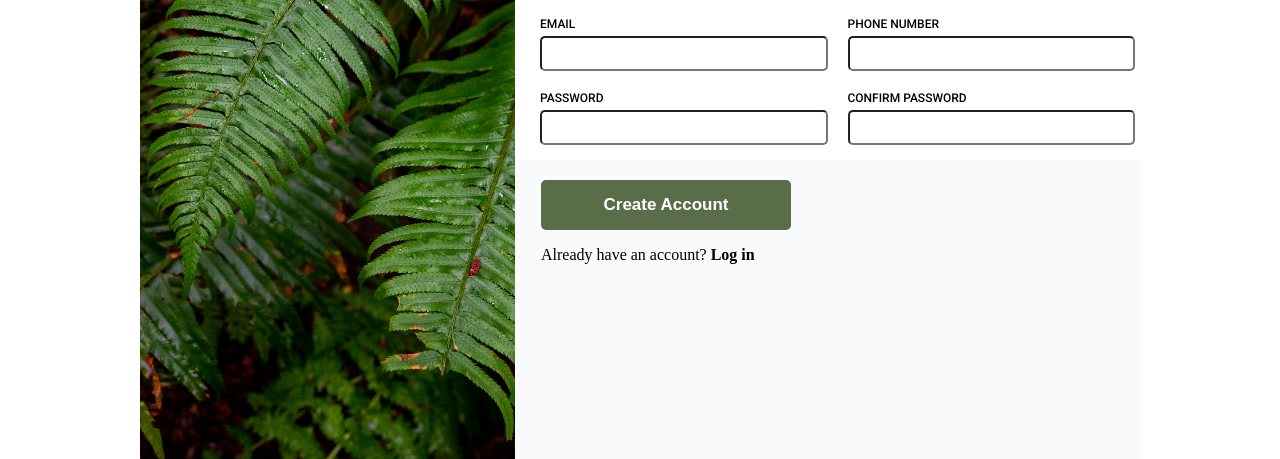
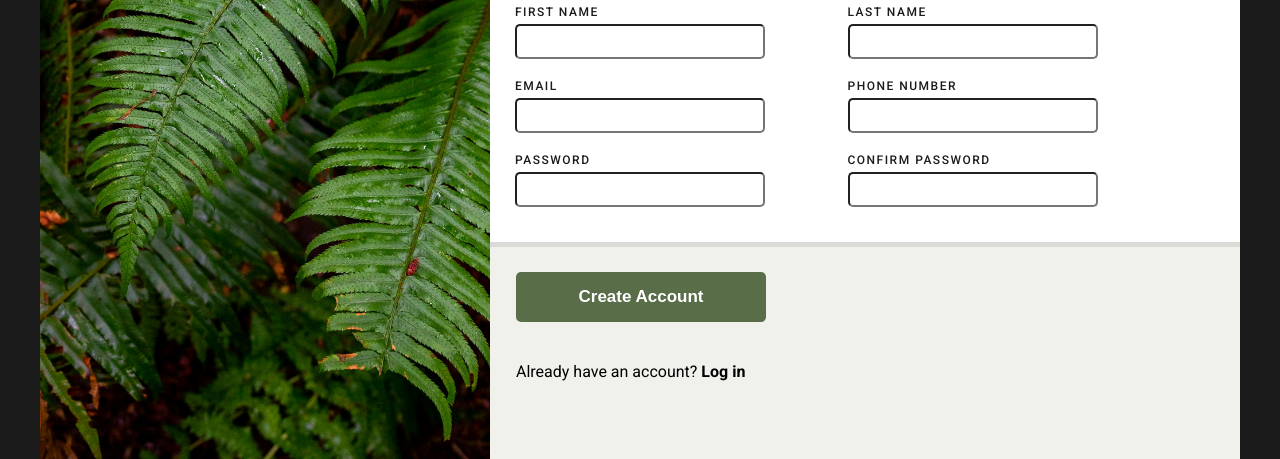
Before and after one commit to Azirool/Odin-Project-Sign-up-Form, a plain HTML site: page index.html in a window 1280 px wide. Shown: the part 341-800 px from the top of the page. Drawn offline with Linux system fonts and the light colour scheme; a web font is replaced by a local one.

Commit message:
Fix and improve the sign-up page css

```diff
--- a/style.css
+++ b/style.css
@@ -4,6 +4,7 @@ html, body {
     height: 100%;
     margin: 0;
     padding: 0;
+    background-color: #1b1b1b;
 }
 
 body {
@@ -15,7 +16,7 @@ body {
 .container {
     display: flex;
     height: 100%;
-    max-width: 1000px;
+    max-width: 1200px;
 }
 
 .logo-text {
@@ -58,8 +59,10 @@ body {
 }
 
 .right-side {
-    background-color: #F9FAFB;
+    background-color: #f1f1ec;
     width: 1000px;
+    display: flex;
+    justify-content: center;
 }
 
 .heading {
@@ -74,6 +77,8 @@ body {
 
 .form-container {
     background-color: #FFFFFF;
+    box-shadow: 0px 5px #00000018;
+    padding-bottom: 20px;
 }
 
 .form-heading {
@@ -96,7 +101,7 @@ body {
 }
 
 .table_component table {
-    width: 100%;
+    width: 90%;
     border-collapse: separate;
     border-spacing: 10px;
     text-align: left;
@@ -111,10 +116,15 @@ body {
 .table_component label {
     display: block;
     margin-bottom: 5px;
+    font-family: "Roboto", sans-serif;
+    font-weight: 500;
+    font-style: normal;
+    color: #1b1b1b;
+    letter-spacing: 1.5px;
 }
 
 input {
-    width: 100%;
+    width: 250px;
     height: 35px;
     padding: 5px;
     box-sizing: border-box;
@@ -148,6 +158,13 @@ input:invalid {
     margin-top: 20px;
 }
 
+.sign-up-section p {
+    margin-top: 40px;
+    font-family: "Roboto", sans-serif;
+    font-weight: 400;
+    font-style: normal;
+}
+
 .create-button {
     width: 250px;
     height: 50px;
@@ -157,4 +174,5 @@ input:invalid {
     color: #FFFFFF;
     font-weight: bold;
     font-size: 17px;
+    margin-top: 10px;
 }
```
